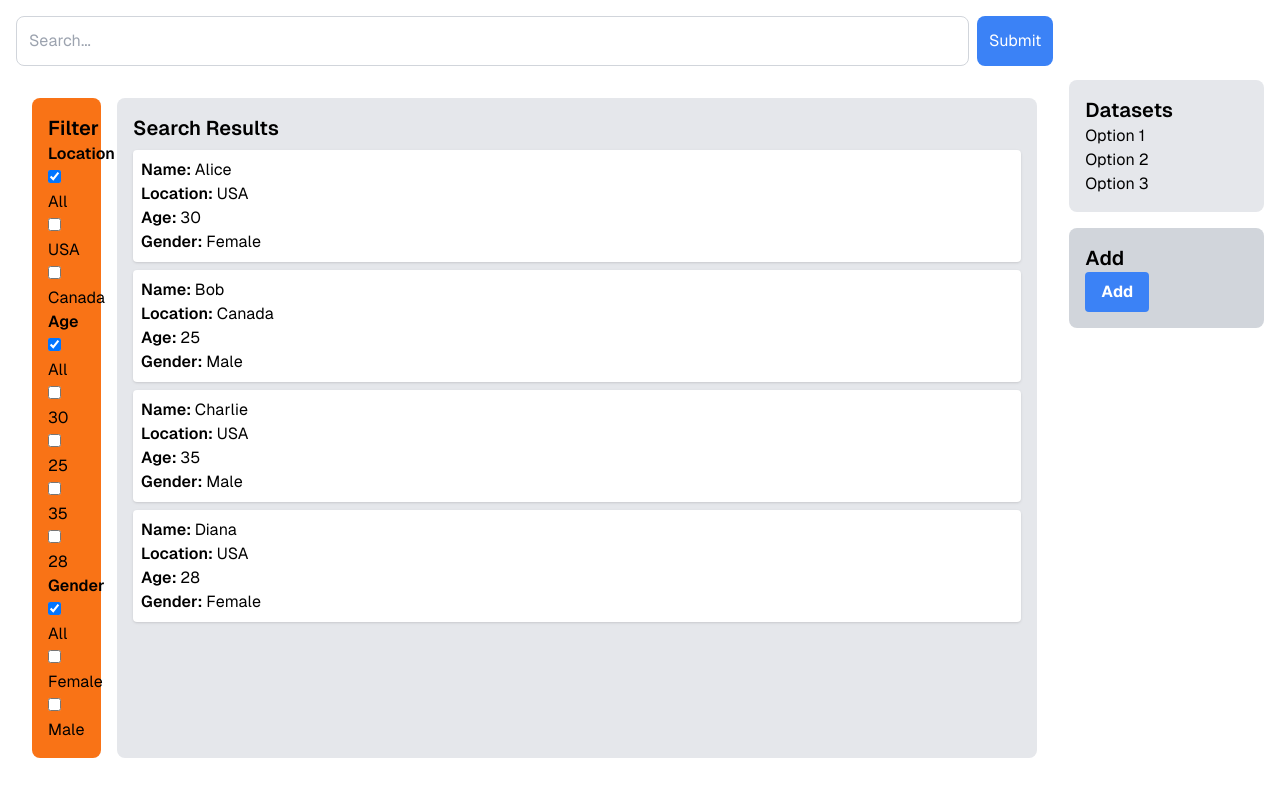
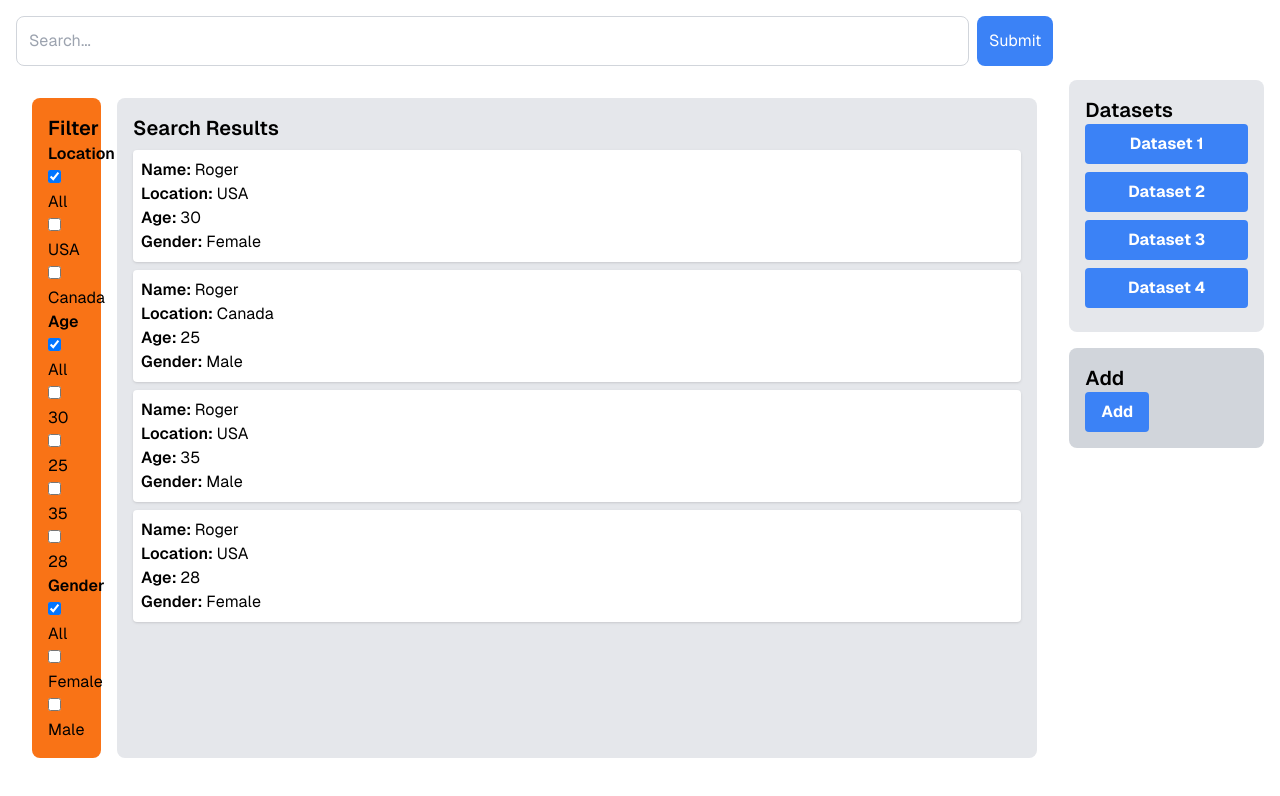
Before and after one commit to softwarehuntera/CEND, a Next.js app in the folder cend-ui/: page / in a window 1280 px wide. Shown: the top 796 px of the page. Built offline with nearby package versions, Linux system fonts and the light colour scheme.

Commit message:
Thai: added swapping datasets

```diff
--- a/cend-ui/src/app/page.tsx
+++ b/cend-ui/src/app/page.tsx
@@ -7,6 +7,7 @@ import { FaCircleUser } from "react-icons/fa6";
 import { SearchBar } from '@/components/search';
 import { Filter } from '@/components/filter';
 import { SearchResults } from '@/components/results';
+import { DataSwap } from '@/components/swap';
 
 export default function Home() {
   type SearchResult = {
@@ -17,17 +18,55 @@ export default function Home() {
     [key: string]: string;
   };
 
-  const mockResults: SearchResult[] = [
+  // Define four datasets
+  const global: SearchResult[] = [
+    { name: 'Roger', location: 'USA', age: '30', gender: 'Female' },
+    { name: 'Roger', location: 'Canada', age: '25', gender: 'Male' },
+    { name: 'Roger', location: 'USA', age: '35', gender: 'Male' },
+    { name: 'Roger', location: 'USA', age: '28', gender: 'Female' },
+  ];
+
+  const dataset1: SearchResult[] = [
     { name: 'Alice', location: 'USA', age: '30', gender: 'Female' },
     { name: 'Bob', location: 'Canada', age: '25', gender: 'Male' },
     { name: 'Charlie', location: 'USA', age: '35', gender: 'Male' },
     { name: 'Diana', location: 'USA', age: '28', gender: 'Female' },
-    // Add more mock results as needed
   ];
 
-  const [searchResults, setSearchResults] = useState(mockResults);
-  const [filteredResults, setFilteredResults] = useState(mockResults);
+  const dataset2: SearchResult[] = [
+    { name: 'Eve', location: 'Germany', age: '40', gender: 'Female' },
+    { name: 'Frank', location: 'Italy', age: '50', gender: 'Male' },
+    { name: 'Grace', location: 'Germany', age: '45', gender: 'Female' },
+    { name: 'Hank', location: 'Italy', age: '55', gender: 'Male' },
+  ];
+
+  const dataset3: SearchResult[] = [
+    { name: 'Ivy', location: 'France', age: '32', gender: 'Female' },
+    { name: 'Jack', location: 'Spain', age: '29', gender: 'Male' },
+    { name: 'Karen', location: 'France', age: '31', gender: 'Female' },
+    { name: 'Leo', location: 'Spain', age: '33', gender: 'Male' },
+  ];
+
+  // When we have users working:
+  // 1. Validate user
+  // 2. Grab their preexisting datasets and update the datasets state
+
+  // Store datasets in state
+  const [datasets] = useState([global, dataset1, dataset2, dataset3]);
+  const [currentDatasetIndex, setCurrentDatasetIndex] = useState(0);
+
+  // Get current dataset based on index
+  const currentDataset = datasets[currentDatasetIndex];
+  const [searchResults, setSearchResults] = useState(currentDataset);
+  const [filteredResults, setFilteredResults] = useState(currentDataset);
   const [filters, setFilters] = useState<{ [key: string]: Set<string> }>({});
+
+  const handleDatasetSwap = (index: number) => {
+    setCurrentDatasetIndex(index);
+    setSearchResults(datasets[index]);
+    setFilteredResults(datasets[index]);
+    setFilters({});
+  };
 
   const handleFilterChange = (newFilters: { [key: string]: Set<string> }) => {
     setFilters(newFilters);
@@ -42,7 +81,6 @@ export default function Home() {
 
     const results = searchResults.filter((item) =>
       Object.entries(activeFilters).every(([field, values]) => {
-        // Include item if the field is not in filters or if the item's value is in the selected values
         return values.has(item[field]);
       })
     );
@@ -52,37 +90,31 @@ export default function Home() {
 
   return (
     <div className="grid min-h-screen p-4 gap-8 font-[family-name:var(--font-geist-sans)]">
+
       <main className="grid grid-cols-12 gap-4 w-full">
-        {/* Left Column - Search and Results (10 cols) */}
+
         <div className="col-span-10 flex flex-col gap-4">
-          {/* Search Input */}
+
           <SearchBar />
 
-          {/* Results Container */}
           <div className="grid grid-cols-12 gap-4 p-4 bg-white rounded-lg">
+
             <Filter searchResults={searchResults} onFilterChange={handleFilterChange} />
 
-            {/* Results Section */}
             <SearchResults results={filteredResults} />
+
           </div>
+
         </div>
 
-        {/* Right Column - User Icon and Options (2 cols) */}
         <div className="col-span-2 flex flex-col gap-4">
-          {/* User Icon */}
+
           <div className="flex justify-end">
             <FaCircleUser className="text-5xl text-white" />
           </div>
 
-          {/* Datasets Section */}
-          <div className="p-4 bg-gray-200 rounded-lg text-black">
-            <h2 className="text-xl font-semibold">Datasets</h2>
-            <p>Option 1</p>
-            <p>Option 2</p>
-            <p>Option 3</p>
-          </div>
+          <DataSwap onDatasetSwap={handleDatasetSwap} datasets={datasets} />
 
-          {/* Add Section */}
           <div className="p-4 bg-gray-300 rounded-lg text-black">
             <h2 className="text-xl font-semibold">Add</h2>
             <button className="bg-blue-500 hover:bg-blue-700 text-white font-bold py-2 px-4 rounded">
--- a/cend-ui/src/components/search/SearchBar.tsx
+++ b/cend-ui/src/components/search/SearchBar.tsx
@@ -23,7 +23,7 @@ export default function SearchBar() {
             });
 
             if (!response.ok) {
-                throw new Error("Network response was not ok");
+                throw new Error("Network response was NOT ok");
             }
 
             const data = await response.json();
--- /dev/null
+++ b/cend-ui/src/components/swap/DataSwap.tsx
@@ -0,0 +1,30 @@
+import React from "react";
+
+type DataSwapProps = {
+  onDatasetSwap: (index: number) => void;
+  datasets: Array<any>; // Replace `any` with the actual dataset type if defined
+};
+
+export default function DataSwap({ onDatasetSwap, datasets }: DataSwapProps) {
+  return (
+    <div className="p-4 bg-gray-200 rounded-lg text-black">
+      <h2 className="text-xl font-semibold">Datasets</h2>
+      {/* <button
+          key={0}
+          onClick={() => onDatasetSwap(0)}
+          className="block w-full mb-2 bg-blue-500 hover:bg-blue-700 text-white font-bold py-2 px-4 rounded"
+        >
+          Global
+        </button> */}
+      {datasets.map((_, index) => (
+        <button
+          key={index}
+          onClick={() => onDatasetSwap(index)}
+          className="block w-full mb-2 bg-blue-500 hover:bg-blue-700 text-white font-bold py-2 px-4 rounded"
+        >
+          Dataset {index + 1}
+        </button>
+      ))}
+    </div>
+  );
+}
--- /dev/null
+++ b/cend-ui/src/components/swap/index.ts
@@ -0,0 +1 @@
+export { default as DataSwap } from './DataSwap';
```
